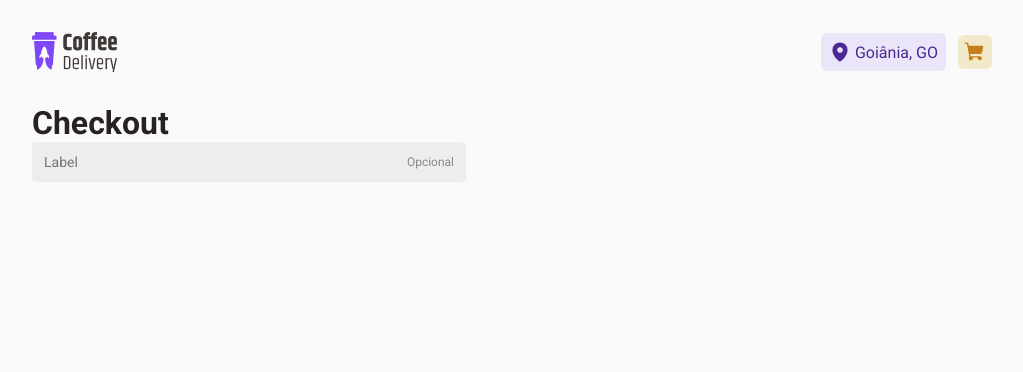
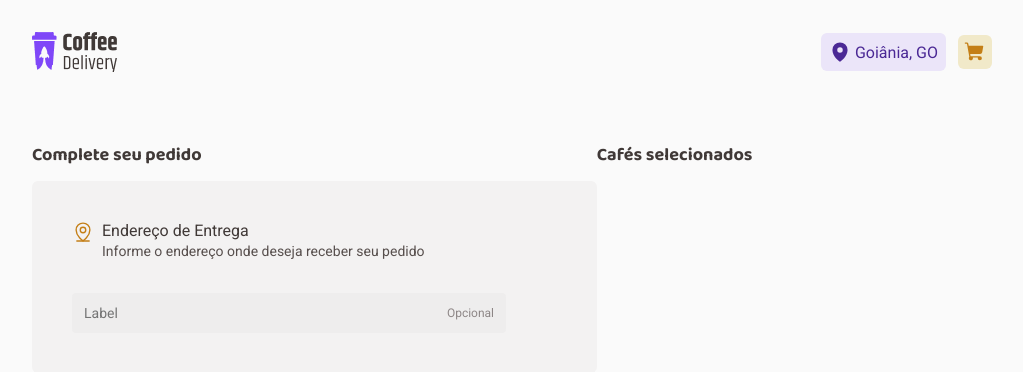
Before and after one commit to Lucasplpx/coffe-delivery, a React (Vite) app: page /checkout in a window 1280 px wide. Shown: the top 372 px of the page, without its empty margins (128-1151 px from the left). Built offline with nearby package versions, Linux system fonts and the light colour scheme.

Commit message:
component coffecard

```diff
--- /dev/null
+++ b/src/components/CoffeCard/index.tsx
@@ -0,0 +1,30 @@
+import { ReactNode } from 'react';
+import {
+  CoffeCardContainer,
+  Description,
+  Header,
+  Title,
+  WrapperIcon,
+} from './styles';
+
+interface CoffeCardProps {
+  children: ReactNode;
+  icon: JSX.Element;
+  title: string;
+  subtitle: string;
+}
+
+export function CoffeCard({ children, icon, title, subtitle }: CoffeCardProps) {
+  return (
+    <CoffeCardContainer>
+      <Header>
+        <WrapperIcon>{icon}</WrapperIcon>
+        <div>
+          <Title>{title}</Title>
+          <Description>{subtitle}</Description>
+        </div>
+      </Header>
+      {children}
+    </CoffeCardContainer>
+  );
+}
--- /dev/null
+++ b/src/components/CoffeCard/styles.ts
@@ -0,0 +1,29 @@
+import styled from 'styled-components';
+
+export const CoffeCardContainer = styled.div`
+  width: 100;
+  max-width: 640px;
+
+  padding: 40px;
+  border-radius: 6px;
+
+  background: ${({ theme }) => theme['base-card']};
+`;
+
+export const Header = styled.div`
+  display: flex;
+  gap: 8px;
+  margin-bottom: 2rem;
+`;
+
+export const WrapperIcon = styled.div``;
+export const Title = styled.p`
+  font-size: 1rem;
+  line-height: 1.25rem;
+  color: ${({ theme }) => theme['base-subtitle']};
+`;
+export const Description = styled.p`
+  font-size: 0.875rem;
+  line-height: 1.25rem;
+  color: ${({ theme }) => theme['base-text']};
+`;
--- a/src/page/Checkout/index.tsx
+++ b/src/page/Checkout/index.tsx
@@ -1,11 +1,43 @@
+import { MapPinLine } from 'phosphor-react';
+import { useTheme } from 'styled-components';
+import { CoffeCard } from '../../components/CoffeCard';
 import { Input } from '../../components/Input';
-import { CheckoutContainer } from './styles';
+import {
+  CheckoutContainer,
+  CheckoutWrapper,
+  CompleteRequestContainer,
+  ConfirmRequestContainer,
+  Title,
+} from './styles';
 
 export function Checkout() {
+  const theme = useTheme();
   return (
     <CheckoutContainer>
-      <h1>Checkout</h1>
-      <Input placeholder='Label' width={434} isOptional />
+      <CheckoutWrapper>
+        <CompleteRequestContainer>
+          <Title>Complete seu pedido</Title>
+
+          <CoffeCard
+            title='Endereço de Entrega'
+            subtitle='Informe o endereço onde deseja receber seu pedido'
+            icon={
+              <MapPinLine
+                size={22}
+                color={theme['yellow-dark']}
+                weight='regular'
+              />
+            }
+          >
+            <form action=''>
+              <Input placeholder='Label' width={434} isOptional />
+            </form>
+          </CoffeCard>
+        </CompleteRequestContainer>
+        <ConfirmRequestContainer>
+          <Title>Cafés selecionados</Title>
+        </ConfirmRequestContainer>
+      </CheckoutWrapper>
     </CheckoutContainer>
   );
 }
--- a/src/page/Checkout/styles.ts
+++ b/src/page/Checkout/styles.ts
@@ -3,3 +3,24 @@ import styled from 'styled-components';
 export const CheckoutContainer = styled.div`
   padding: 0 10rem;
 `;
+
+export const Title = styled.h1`
+  font-family: 'Baloo 2', cursive;
+
+  margin: 2.5rem 0 0.93rem;
+
+  font-weight: 700;
+  font-size: 1.125rem;
+  line-height: 1.4rem;
+
+  color: ${({ theme }) => theme['base-subtitle']};
+`;
+
+export const CheckoutWrapper = styled.div`
+  display: grid;
+  grid-template-columns: 1fr 0.7fr;
+`;
+
+export const CompleteRequestContainer = styled.div``;
+
+export const ConfirmRequestContainer = styled.div``;
```
